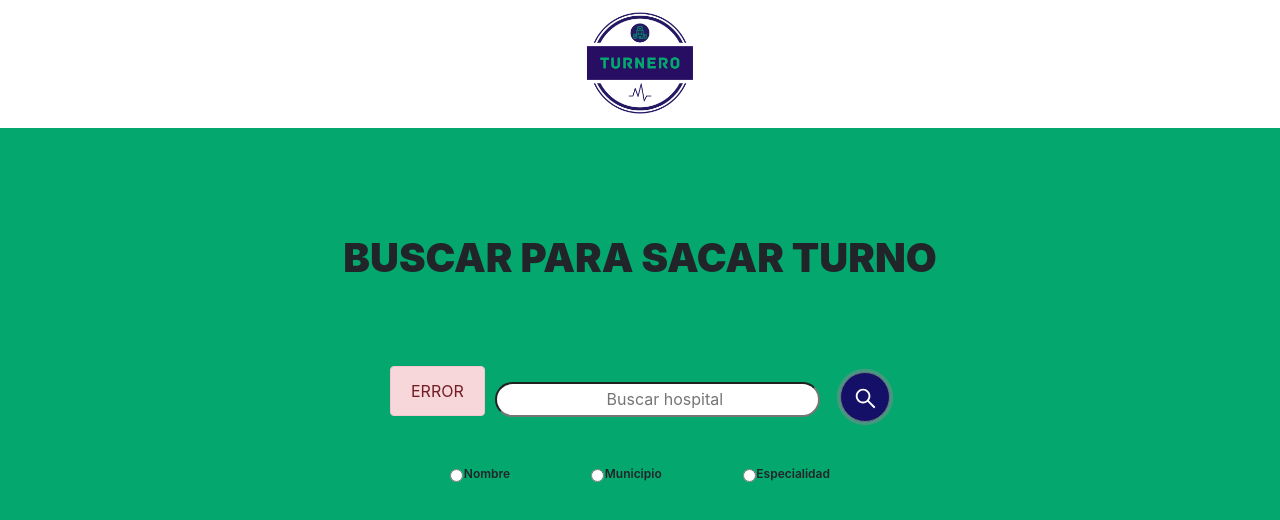
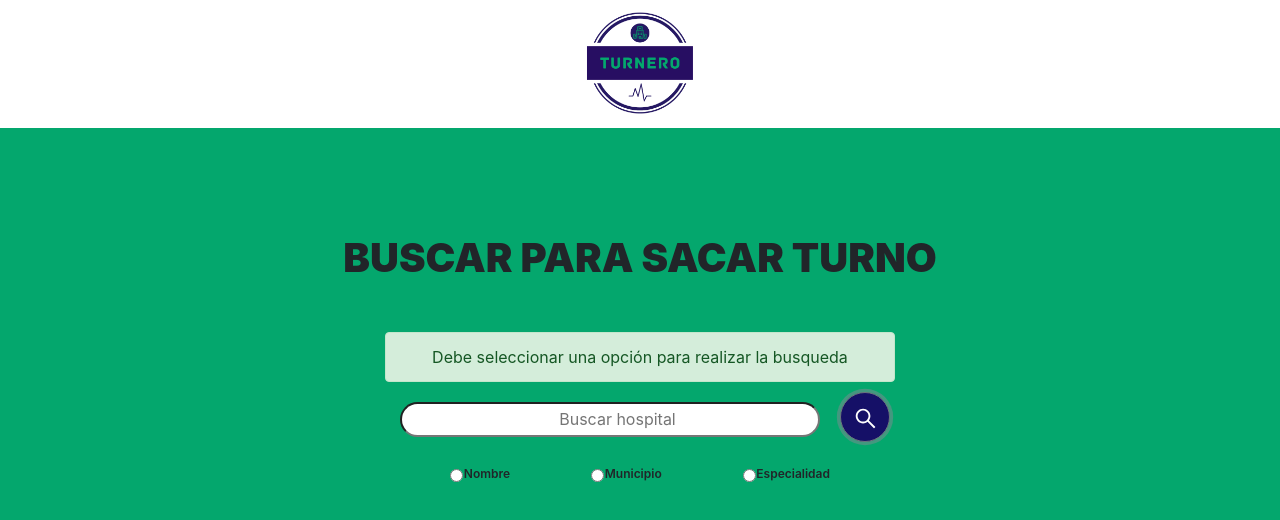
Before and after one commit to enadialopez/turnero, a React (Create React App) app in the folder frontend/: page / in a window 1280 px wide. Both pictures are taken after a click on the button 864 px from the left and 396 px from the top of the page. Shown: the top 520 px of the page. Built offline with nearby package versions, Linux system fonts and the light colour scheme.

Commit message:
modificaciones en Home para validar busqueda, terminado

```diff
--- a/frontend/src/components/FormTurno.jsx
+++ b/frontend/src/components/FormTurno.jsx
@@ -1,6 +1,6 @@
 import React, { useState, useEffect } from 'react';
 import { useParams, useNavigate } from "react-router-dom";
-import Service from '../Service/service';
+import Service from '../service/service';
 import '../styles/FormTurno.css';
 
 const FormTurno = () => {
--- a/frontend/src/components/Home.jsx
+++ b/frontend/src/components/Home.jsx
@@ -1,29 +1,31 @@
 import React, { useState }  from 'react';
-import { Link, useNavigate } from 'react-router-dom';
+import { useNavigate } from 'react-router-dom';
 import { AiOutlineSearch } from "react-icons/ai";
 import '../styles/Home.css';
 
 const Home = () => {
+
+    const [selection, setSelection] = useState("");
+    const [search, setSearch] = useState("");
+    const [showAlert, setShowAlert] = useState (false)
+    const changeSearch = (event) => setSearch(event.target.value);
     const navigate = useNavigate();
+
+    const changeSelectValue = (value) => {
+        setSelection(value)
+        setShowAlert(false)
+    }
 
     const goSearchResults = () => {
         navigate("/hospital/search?q=" + search + "&value=" + selection) ;
     };
 
     const handleButtonClick = () => {
-        if (selection == "") {setShowAlert(true)}
-        else {goSearchResults()}
-    }
-
-    const [selection, setSelection] = useState("");
-    const [search, setSearch] = useState("");
-    const changeSearch = (event) => setSearch(event.target.value);
-    const [disable, setDisable] = useState (true)
-    const [showAlert, setShowAlert] = useState (false)
-
-    const changeSelectValue = (value) => {
-        setSelection(value)
-        setShowAlert(false)
+        if (selection === "") {
+            setShowAlert(true)
+        } else {
+            goSearchResults()
+        }
     }
 
     return (
@@ -34,17 +36,21 @@ const Home = () => {
                 </div>
                 <div className="search-content">
                     <div className='search-bar'>
-                        { showAlert ? <div className="alert alert-danger" role="alert">ERROR</div> : ""}
-                        <input className="search-btn" type="text" placeholder="Buscar hospital" aria-label="Search" onChange={changeSearch} />
-                        <button onClick={() => handleButtonClick(search, selection)} className="btn btn-secondary" type="submit"><AiOutlineSearch color="white" size={25}/></button>
+                        <div className='message-error'>
+                            { showAlert ? <div className="alert alert-success" role="alert">Debe seleccionar una opción para realizar la busqueda</div> : ""}
+                        </div>
+                        <div className='box-search'>
+                            <input className="search-btn" type="text" placeholder="Buscar hospital" aria-label="Search" onChange={changeSearch} />
+                            <button onClick={() => handleButtonClick(search, selection)} className="btn btn-secondary" type="submit"><AiOutlineSearch color="white" size={25}/></button>
+                        </div>
                     </div>
                     <div className='text-2'>
 
                     </div>
                     <div className='search-checkbox'>
                         <input type="radio" className="radio" name="1" onClick={ () => changeSelectValue("nombre")} required/><label className='checkbox'>Nombre</label>
-                        <input type="radio" className="radio" name="2" onClick={ () => changeSelectValue("municipio")} required/><label className='checkbox'>Municipio</label>
-                        <input type="radio" className="radio" name="3" onClick={ () => changeSelectValue("especialidad")} required/><label className='checkbox'>Especialidad</label>
+                        <input type="radio" className="radio" name="1" onClick={ () => changeSelectValue("municipio")} required/><label className='checkbox'>Municipio</label>
+                        <input type="radio" className="radio" name="1" onClick={ () => changeSelectValue("especialidad")} required/><label className='checkbox'>Especialidad</label>
                     </div>
                 </div>
             </div>
--- a/frontend/src/components/Hospital.jsx
+++ b/frontend/src/components/Hospital.jsx
@@ -1,6 +1,6 @@
 import React, { useState, useEffect }   from 'react';
 import { useParams, useNavigate } from "react-router-dom";
-import Service from '../Service/service';
+import Service from '../service/service';
 import EspecialidadModel from './EspecialidadModel';
 import '../styles/Hospital.css';
 
--- a/frontend/src/components/Search.jsx
+++ b/frontend/src/components/Search.jsx
@@ -1,6 +1,6 @@
 import React, { useState, useEffect } from "react";
 import { useLocation, useNavigate } from 'react-router-dom';
-import Service from '../Service/service';
+import Service from '../service/service';
 import HospitalModel from './HospitalModel';
 import '../styles/Search.css';
 
--- a/frontend/src/components/Turno.jsx
+++ b/frontend/src/components/Turno.jsx
@@ -1,6 +1,6 @@
 import React, { useState, useEffect } from 'react';
 import { useParams } from "react-router-dom";
-import Service from '../Service/service';
+import Service from '../service/service';
 
 const Turno = () => {
 
--- a/frontend/src/styles/Home.css
+++ b/frontend/src/styles/Home.css
@@ -39,11 +39,23 @@
 
   .search-bar {
     width: 500px;
-    display: flex;
+    display: grid;
     justify-content: center;
     align-items: center;
     margin-top: -190px;
     margin-bottom: -150px;
+  }
+
+  .box-search {
+    display: flex;
+    justify-content: center;
+    flex-direction: row;
+    align-items: center;
+    width: 500px;
+  }
+
+  .alert{
+    margin: -5px;
   }
 
   .btn-secondary {
```
